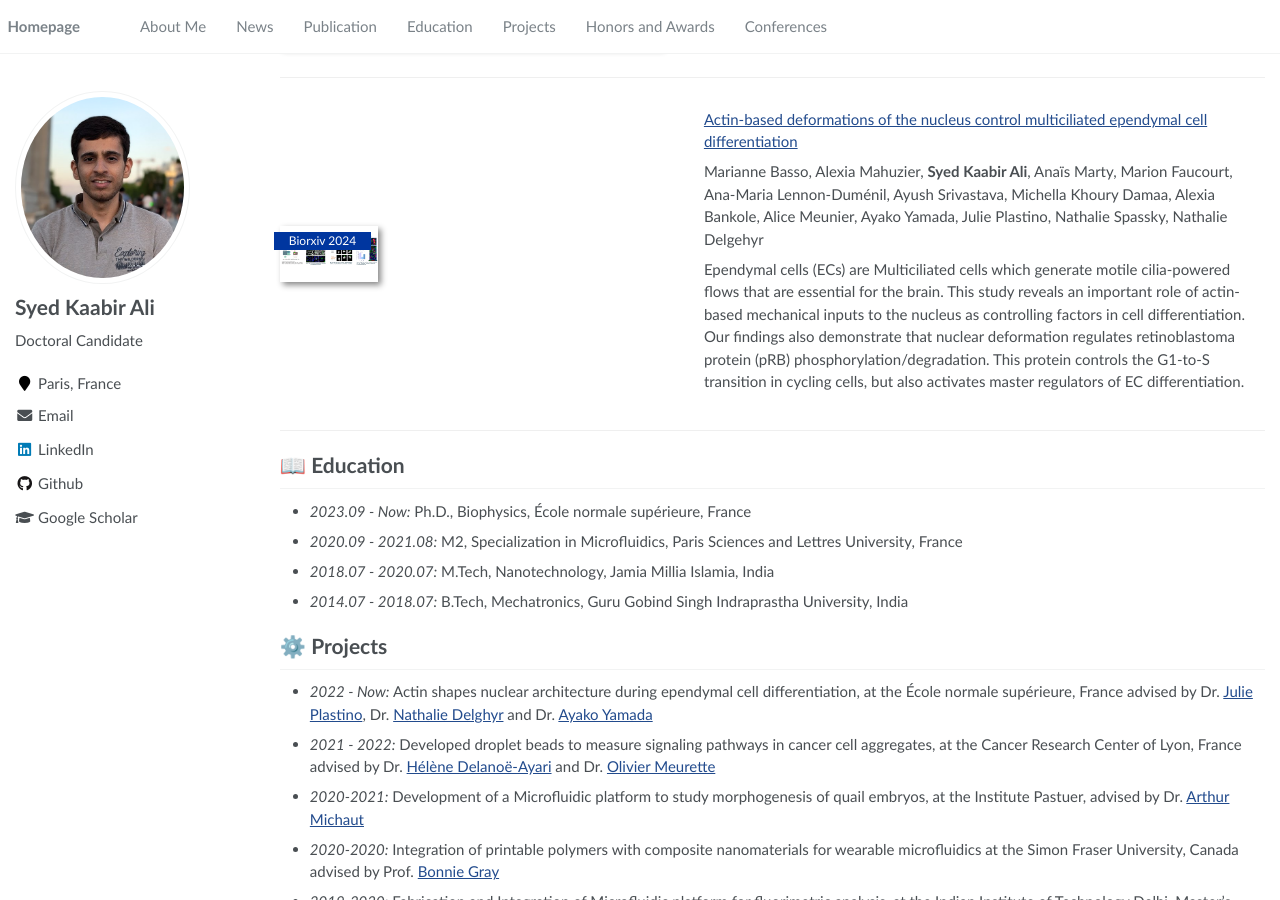
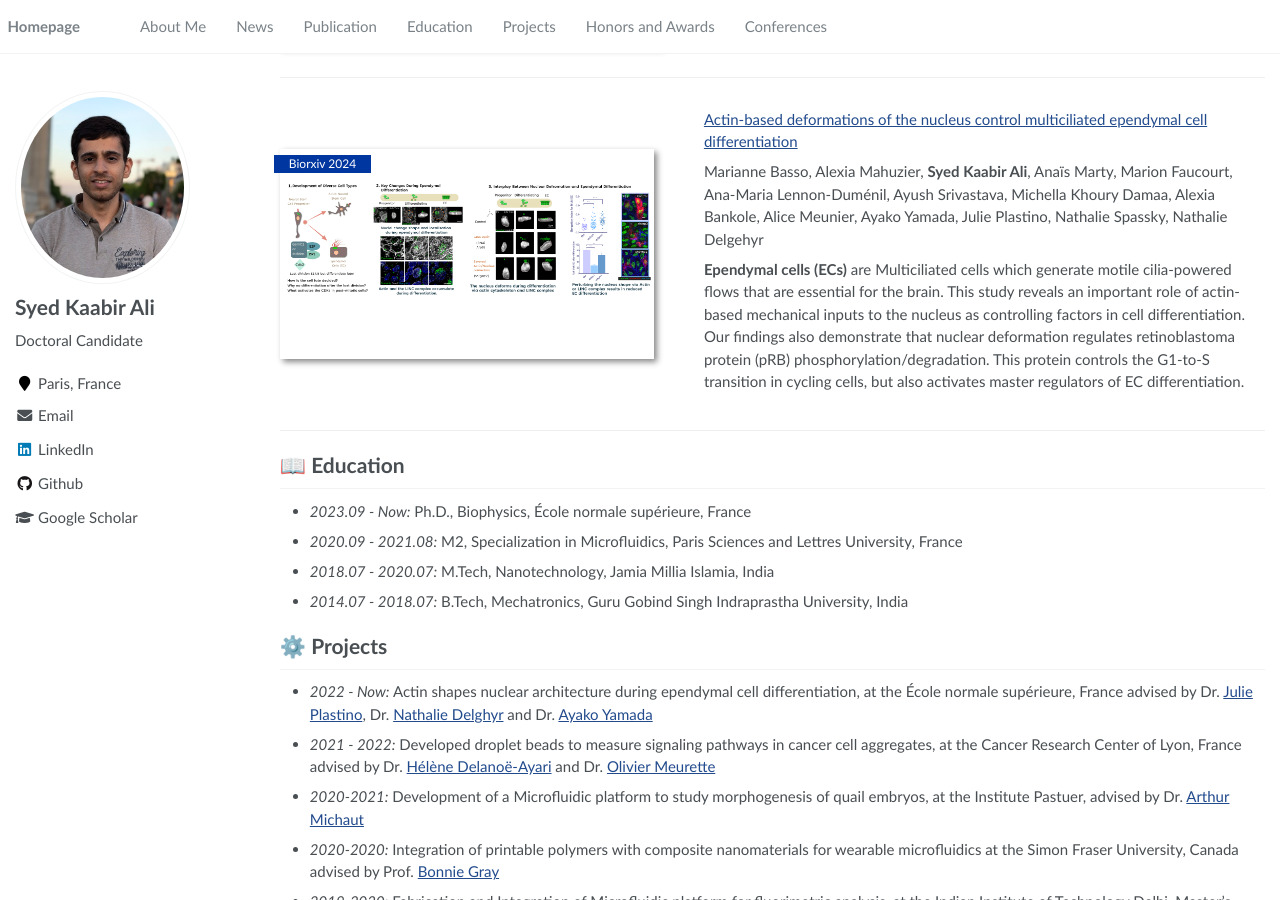
Before and after one commit to kaabir/kaabir.github.io, a Jekyll site: the page built from _pages/about.md, in a window 1280 px wide and 900 px high, scrolled down 970 px. Built offline with Jekyll 4.4.1, drawn with Linux system fonts in a browser that asks for light colours.

Commit message:
Update about.md

```diff
--- a/_pages/about.md
+++ b/_pages/about.md
@@ -43,14 +43,14 @@ In this article we introduce an original microfluidic concept for constraint-fre
 </div>
 </div>
 
-<div class='paper-box'><div class='paper-box-image'><div><div class="badge">Biorxiv 2024</div><img src='images/ependymal_cell_intro.png' alt="sym" width="25%"></div></div>
+<div class='paper-box'><div class='paper-box-image'><div><div class="badge">Biorxiv 2024</div><img src='images/ependymal_cell_intro.png' alt="sym" width="95%"></div></div>
 <div class='paper-box-text' markdown="1">
 
 [Actin-based deformations of the nucleus control multiciliated ependymal cell differentiation](https://www.biorxiv.org/content/10.1101/2023.10.13.562225v2.abstract)
 
 Marianne Basso, Alexia Mahuzier, **Syed Kaabir Ali**, Anaïs Marty, Marion Faucourt, Ana-Maria Lennon-Duménil, Ayush Srivastava, Michella Khoury Damaa, Alexia Bankole, Alice Meunier, Ayako Yamada, Julie Plastino, Nathalie Spassky, Nathalie Delgehyr
 
-Ependymal cells (ECs) are Multiciliated cells which generate motile cilia-powered flows that are essential for the brain. This study reveals an important role of actin-based mechanical inputs to the nucleus as controlling factors in cell differentiation.  Our findings also demonstrate that nuclear deformation regulates retinoblastoma protein (pRB) phosphorylation/degradation. This protein controls the G1-to-S transition in cycling cells, but also activates master regulators of EC differentiation.
+**Ependymal cells (ECs)** are Multiciliated cells which generate motile cilia-powered flows that are essential for the brain. This study reveals an important role of actin-based mechanical inputs to the nucleus as controlling factors in cell differentiation.  Our findings also demonstrate that nuclear deformation regulates retinoblastoma protein (pRB) phosphorylation/degradation. This protein controls the G1-to-S transition in cycling cells, but also activates master regulators of EC differentiation.
 
 </div>
 </div>
```
